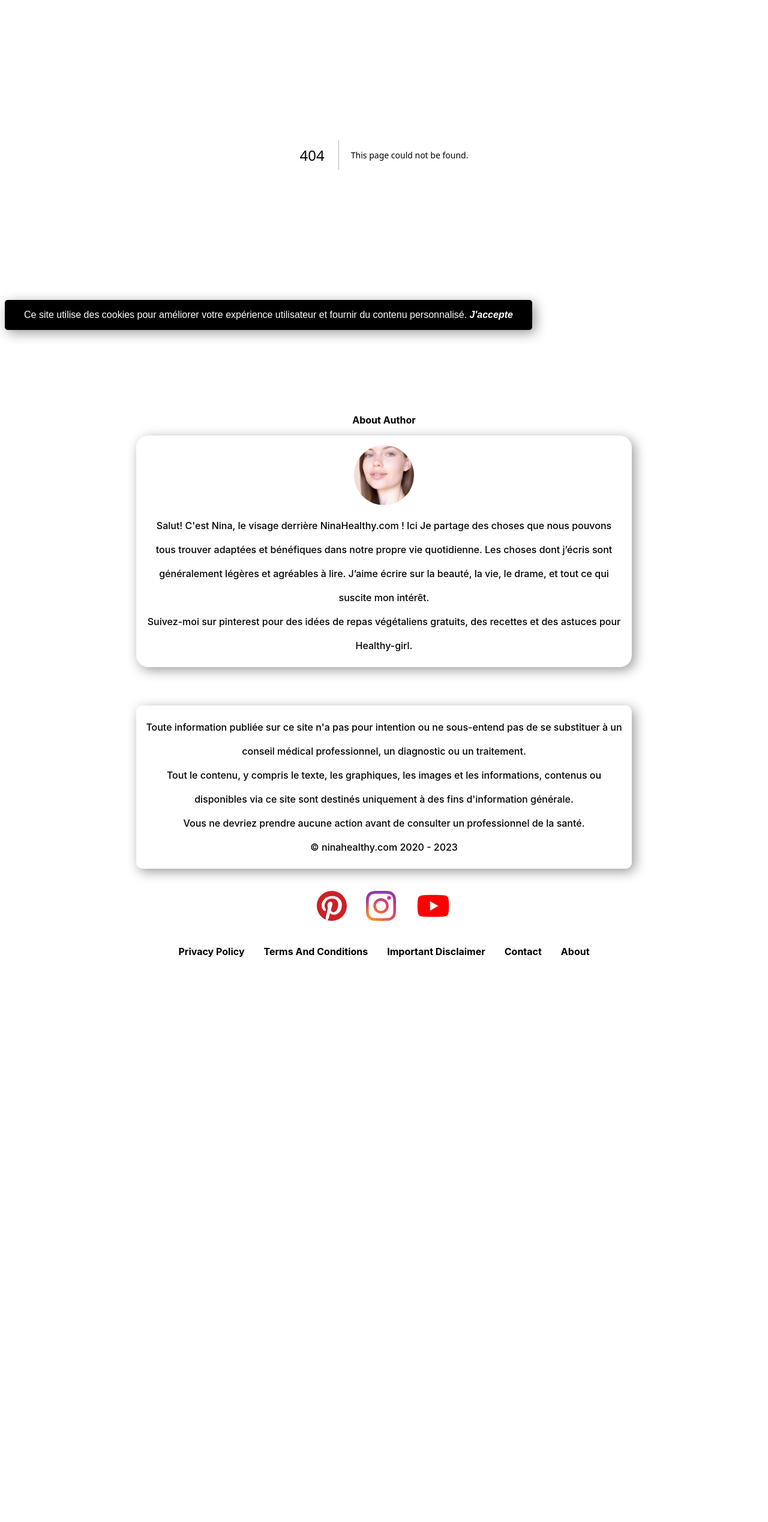
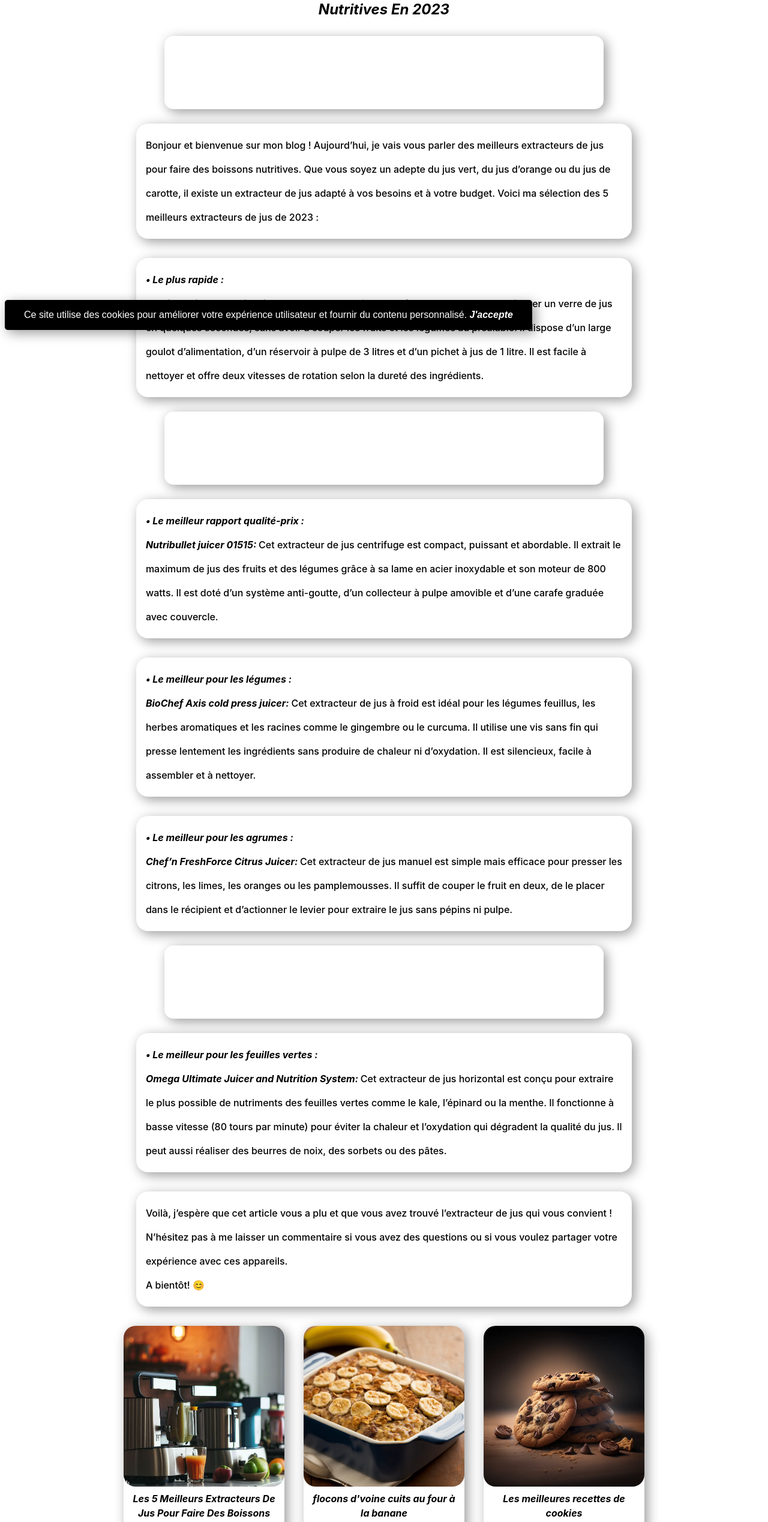
Before and after one commit to Ninahealthy/frnh, a Next.js app: page /Nutrition/meilleurs-extracteurs-de-jus-pour-faire-des-boissons-nutritives in a window 1280 px wide. Before the commit this address had no page. Shown: the part 234-2771 px from the top of the page at 60% size. Before the commit the page ends 1846 px from the top, so only its background shows below. Built offline with nearby package versions, Linux system fonts and the light colour scheme.

Commit message:
180420230315

```diff
--- a/components/Nutrition.js
+++ b/components/Nutrition.js
@@ -2,6 +2,7 @@ import Styles from "@/styles/Card.module.css";
 import Image from "next/image";
 import flocon from "/public//flocons-d'avoine-cuits-au-four.webp";
 import cookie from "/public/cookies.webp";
+import juicers from "public/juicers.jpg";
 
 const responsive = { width: "100%", height: "auto" };
 
@@ -9,6 +10,27 @@ export default function Nutrition() {
   return (
     <>
       <group className={Styles.group}>
+        <item className={Styles.item}>
+          <a href="/Nutrition/meilleurs-extracteurs-de-jus-pour-faire-des-boissons-nutritives">
+            <card className={Styles.card}>
+              <Image
+                src={juicers}
+                alt="extracteurs de jus"
+                priority
+                sizes="100vw"
+                style={responsive}
+              />
+              <p>
+                <strong>
+                  <em>
+                    Les 5 Meilleurs Extracteurs De Jus Pour Faire Des Boissons
+                    Nutritives En 2023
+                  </em>
+                </strong>
+              </p>
+            </card>
+          </a>
+        </item>
         <item className={Styles.item}>
           <a href="/Nutrition/flocon-avoine-au-four-healthy">
             <card className={Styles.card}>
--- a/pages/Fitness/meilleures-chaussures-de-course-pour-le-confort-et-le-soutien.js
+++ b/pages/Fitness/meilleures-chaussures-de-course-pour-le-confort-et-le-soutien.js
@@ -63,7 +63,7 @@ export default function Tracker() {
           <strong>
             <em>• ASICS GEL-Kayano 29 : </em>
           </strong>
-          CCette chaussure bénéficie du système Dynamic DuoMax qui renforce la
+          Cette chaussure bénéficie du système Dynamic DuoMax qui renforce la
           stabilité du pied sans alourdir la chaussure. Le gel ASICS offre une
           absorption des chocs efficace tandis que la mousse FlyteFoam Propel
           assure une propulsion dynamique.
--- a/pages/Nutrition/cookies-healthy.js
+++ b/pages/Nutrition/cookies-healthy.js
@@ -7,6 +7,7 @@ import Fitness from "@/components/Fitness";
 import Head from "next/head";
 import Image from "next/image";
 import cookie from "/public/cookies.webp";
+import Nutrition from "@/components/Nutrition";
 
 const responsive = { width: "370px", height: "auto" };
 
@@ -200,6 +201,7 @@ export default function Coojies() {
           passe si quelqu'un expérimente !
         </p>
       </article>
+      <Nutrition />
       <Bienetre />
       <Beauty />
       <Fitness />
--- a/pages/Nutrition/flocon-avoine-au-four-healthy.js
+++ b/pages/Nutrition/flocon-avoine-au-four-healthy.js
@@ -6,6 +6,7 @@ import Fitness from "@/components/Fitness";
 import Head from "next/head";
 import Image from "next/image";
 import flocon from "/public//flocons-d'avoine-cuits-au-four.webp";
+import Nutrition from "@/components/Nutrition";
 
 const responsive = { width: "370px", height: "auto" };
 
@@ -220,6 +221,7 @@ export default function Flocons() {
           verser ensemble le matin et faire cuire.
         </p>
       </article>
+      <Nutrition />
       <Bienetre />
       <Beauty />
       <Fitness />
--- /dev/null
+++ b/pages/Nutrition/meilleurs-extracteurs-de-jus-pour-faire-des-boissons-nutritives.js
@@ -0,0 +1,127 @@
+import Adunit from "@/components/Adunit";
+import Adunit1 from "@/components/Adunit1";
+import AuthorIcon from "@/components/AuthorIcon";
+import Beauty from "@/components/Beauty";
+import Bienetre from "@/components/Bienetre";
+import Fitness from "@/components/Fitness";
+import Nutrition from "@/components/Nutrition";
+import Head from "next/head";
+export default function Extracteurs() {
+  return (
+    <>
+      <Head>
+        <title>
+          Les 5 Meilleurs Extracteurs De Jus Pour Faire Des Boissons Nutritives
+          En 2023
+        </title>
+
+        <meta
+          name="description"
+          content="Que vous aimiez le jus vert, le jus d’orange ou le jus de carotte, il y a un extracteur de jus fait pour vous. Je vous dévoile mon top 5 des meilleurs extracteurs de jus en 2023 avec leurs caractéristiques, leurs points forts et leurs points faibles."
+        />
+      </Head>
+      <AuthorIcon />
+      <article>
+        <h1>
+          <em>
+            Les 5 Meilleurs Extracteurs De Jus Pour Faire Des Boissons
+            Nutritives En 2023
+          </em>
+        </h1>
+        <Adunit1 />
+        <p>
+          Bonjour et bienvenue sur mon blog ! Aujourd’hui, je vais vous parler
+          des meilleurs extracteurs de jus pour faire des boissons nutritives.
+          Que vous soyez un adepte du jus vert, du jus d’orange ou du jus de
+          carotte, il existe un extracteur de jus adapté à vos besoins et à
+          votre budget. Voici ma sélection des 5 meilleurs extracteurs de jus de
+          2023 :
+        </p>
+        <p>
+          <strong>
+            <em>• Le plus rapide : </em>
+          </strong>
+          <br></br>
+          <strong>
+            <em>Breville Juice Fountain Elite: </em>
+          </strong>
+          Cet extracteur de jus centrifuge vous permet de préparer un verre de
+          jus en quelques secondes, sans avoir à couper les fruits et les
+          légumes au préalable. Il dispose d’un large goulot d’alimentation,
+          d’un réservoir à pulpe de 3 litres et d’un pichet à jus de 1 litre. Il
+          est facile à nettoyer et offre deux vitesses de rotation selon la
+          dureté des ingrédients.
+        </p>
+        <Adunit />
+        <p>
+          <strong>
+            <em>• Le meilleur rapport qualité-prix : </em>
+          </strong>
+          <br></br>
+          <strong>
+            <em>Nutribullet juicer 01515: </em>
+          </strong>
+          Cet extracteur de jus centrifuge est compact, puissant et abordable.
+          Il extrait le maximum de jus des fruits et des légumes grâce à sa lame
+          en acier inoxydable et son moteur de 800 watts. Il est doté d’un
+          système anti-goutte, d’un collecteur à pulpe amovible et d’une carafe
+          graduée avec couvercle.
+        </p>
+        <p>
+          <strong>
+            <em>• Le meilleur pour les légumes : </em>
+          </strong>
+          <br></br>
+          <strong>
+            <em>BioChef Axis cold press juicer: </em>
+          </strong>
+          Cet extracteur de jus à froid est idéal pour les légumes feuillus, les
+          herbes aromatiques et les racines comme le gingembre ou le curcuma. Il
+          utilise une vis sans fin qui presse lentement les ingrédients sans
+          produire de chaleur ni d’oxydation. Il est silencieux, facile à
+          assembler et à nettoyer.
+        </p>
+        <p>
+          <strong>
+            <em>• Le meilleur pour les agrumes : </em>
+          </strong>
+          <br></br>
+          <strong>
+            <em>Chef’n FreshForce Citrus Juicer: </em>
+          </strong>
+          Cet extracteur de jus manuel est simple mais efficace pour presser les
+          citrons, les limes, les oranges ou les pamplemousses. Il suffit de
+          couper le fruit en deux, de le placer dans le récipient et d’actionner
+          le levier pour extraire le jus sans pépins ni pulpe.
+        </p>
+        <Adunit1 />
+
+        <p>
+          <strong>
+            <em>• Le meilleur pour les feuilles vertes : </em>
+          </strong>
+          <br></br>
+          <strong>
+            <em>Omega Ultimate Juicer and Nutrition System: </em>
+          </strong>
+          Cet extracteur de jus horizontal est conçu pour extraire le plus
+          possible de nutriments des feuilles vertes comme le kale, l’épinard ou
+          la menthe. Il fonctionne à basse vitesse (80 tours par minute) pour
+          éviter la chaleur et l’oxydation qui dégradent la qualité du jus. Il
+          peut aussi réaliser des beurres de noix, des sorbets ou des pâtes.
+        </p>
+
+        <p>
+          Voilà, j’espère que cet article vous a plu et que vous avez trouvé
+          l’extracteur de jus qui vous convient ! N’hésitez pas à me laisser un
+          commentaire si vous avez des questions ou si vous voulez partager
+          votre expérience avec ces appareils.<br></br>A bientôt! 😊
+        </p>
+      </article>
+      <Nutrition />
+      <Fitness />
+      <Bienetre />
+      <Beauty />
+    </>
+  );
+}
--- a/pages/index.js
+++ b/pages/index.js
@@ -1,5 +1,6 @@
 import Beauty from "@/components/Beauty";
 import Bienetre from "@/components/Bienetre";
+import Fitness from "@/components/Fitness";
 import Nutrition from "@/components/Nutrition";
 import Head from "next/head";
 export default function Home() {
@@ -16,6 +17,7 @@ export default function Home() {
         <Beauty />
         <Bienetre />
         <Nutrition />
+        <Fitness />
       </actualites>
     </>
   );
```
Also changed, not shown: public/juicers.jpg (added), 1 other file (tests, documents, lock files or other folders).
